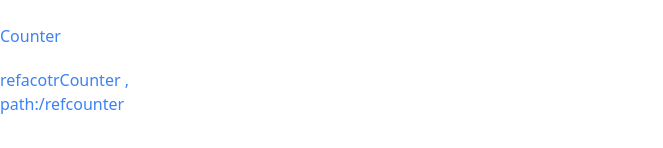
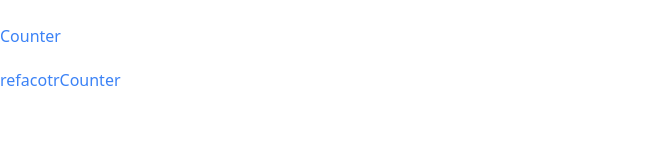
Before and after one commit to Mahyab/sideBarFundementalE, a React (Create React App) app: page / in a window 1280 px wide. Shown: the part 232-380 px from the top of the page, without its empty margins (0-663 px from the left). Built offline with nearby package versions, Linux system fonts and the light colour scheme.

Commit message:
add the forgotten quotes :)

```diff
--- a/src/Components/Sidebar.js
+++ b/src/Components/Sidebar.js
@@ -7,7 +7,7 @@ export default function Sidebar() {
         {label: "Modal", path: "/modal"},
         {label:"Table" , path:"/table"},
         {label: "Counter" , path:"/counter"},
-        {label:"refacotrCounter , path:/refcounter"}
+        {label:"refacotrCounter" , path:"/refcounter"}
     ]
     const renderLinks = links.map((link) => {
         return <Link className="mt-5 " key={link.label} to={link.path} activeClassName="font-bold border-l-4 border-blue-500 pl-2">{link.label}</Link>
```
